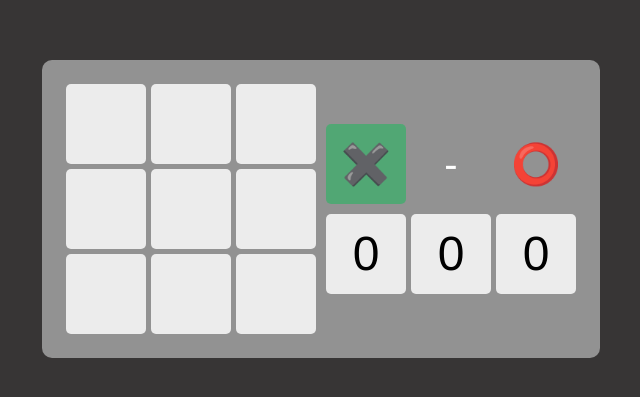
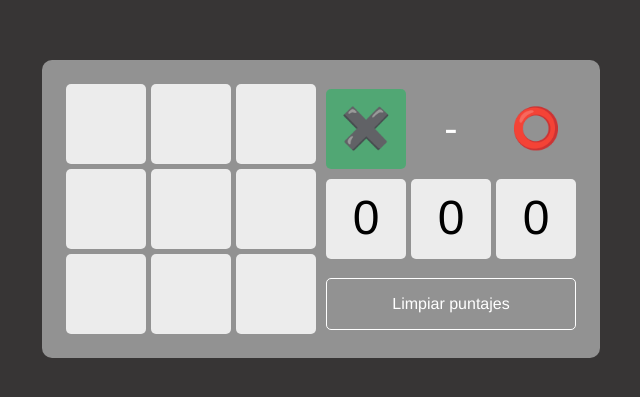
Before and after one commit to damaaaar/tres-en-raya, a React (Vite) app: page / in a window 1280 px wide. Shown: the part 191-588 px from the top of the page, without its empty margins (319-959 px from the left). Built offline with nearby package versions, Linux system fonts and the light colour scheme.

Commit message:
add local storage for points

```diff
--- a/src/components/Board/index.jsx
+++ b/src/components/Board/index.jsx
@@ -1,6 +1,7 @@
 import { useState } from "react";
 import { TURNS } from "../../constants.js";
 import { checkWinner, checkTie } from "../../functions.js";
+import { savePointsX, savePointsO, savePointsTie } from "../../functions.js";
 import confetti from "canvas-confetti";
 
 import "./Board.css";
@@ -39,15 +40,22 @@ function Board(props) {
 
     if (newWinner) {
       if (newWinner === TURNS.X) {
-        setPointsX(pointsX + 1);
+        const newPointX = pointsX + 1;
+        setPointsX(newPointX);
+        savePointsX(newPointX);
       } else if (newWinner === TURNS.O) {
-        setPointsO(pointsO + 1);
+        const newPointO = pointsO + 1;
+        setPointsO(newPointO);
+        savePointsO(newPointO);
       }
 
+      console.log(window.localStorage);
       setWinner(newWinner);
       confetti();
     } else if (checkTie(newBoard)) {
-      setTiePoints(tiePoints + 1);
+      const newTiePoints = tiePoints + 1;
+      setTiePoints(newTiePoints);
+      savePointsTie(newTiePoints);
       setWinner(false);
     }
   };
--- a/src/components/Button/Button.css
+++ b/src/components/Button/Button.css
@@ -1,13 +1,25 @@
-.button {
+.button-reset-game {
   border: 0.5px solid var(--white);
   border-radius: 5px;
   padding: 1rem 2rem;
   background: var(--secundary-color);
   color: var(--white);
   transition: all 0.2s ease;
-  text-transform: uppercase;
 }
 
-.button:hover {
+.button-reset-game:hover {
   cursor: pointer;
 }
+
+.button-reset-points {
+  border-radius: 5px;
+  border: 1px solid var(--white);
+  width: 100%;
+  padding: 1rem;
+  transition: background 0.2s ease;
+}
+
+.button-reset-points:hover {
+  background: var(--secundary-color);
+  cursor: pointer;
+}
--- a/src/components/Button/index.jsx
+++ b/src/components/Button/index.jsx
@@ -1,14 +1,14 @@
 import "./Button.css";
 
 function Button(props) {
-  const { functionButton } = props;
+  const { functionButton, text, styles } = props;
 
   const handleClick = () => {
     functionButton();
   };
   return (
-    <button className="button" type="submit" onClick={handleClick}>
-      Reiniciar juego
+    <button className={styles} type="submit" onClick={handleClick}>
+      {text}
     </button>
   );
 }
--- a/src/components/ControlSection/ControlSection.css
+++ b/src/components/ControlSection/ControlSection.css
@@ -1,6 +1,7 @@
 .control {
   display: grid;
   place-items: center;
+  gap: 10px;
 }
 
 .control-points {
--- a/src/components/ControlSection/index.jsx
+++ b/src/components/ControlSection/index.jsx
@@ -1,9 +1,11 @@
 import "./ControlSection.css";
 import Player from "../Player";
+import Button from "../Button";
+
 import { TURNS } from "../../constants";
 
 function ControlSection(props) {
-  const { controlTurn, pointsX, tiePoints, pointsO } = props;
+  const { controlTurn, pointsX, tiePoints, pointsO, resetPoints } = props;
 
   return (
     <section className="control">
@@ -20,6 +22,11 @@ function ControlSection(props) {
           selected={controlTurn === TURNS.O}
         />
       </div>
+      <Button
+        functionButton={resetPoints}
+        text="Limpiar puntajes"
+        styles="button-reset-points"
+      />
     </section>
   );
 }
--- a/src/components/GameSection/index.jsx
+++ b/src/components/GameSection/index.jsx
@@ -8,9 +8,34 @@ import { TURNS } from "../../constants";
 
 function GameSection() {
   const [controlTurn, setControlTurn] = useState(TURNS.X);
-  const [pointsX, setPointsX] = useState(0);
-  const [tiePoints, setTiePoints] = useState(0);
-  const [pointsO, setPointsO] = useState(0);
+  const [pointsX, setPointsX] = useState(() => {
+    const pointsXFromStorage = Number(
+      window.localStorage.getItem("pointsSaveX")
+    );
+    return pointsXFromStorage ?? 0;
+  });
+  const [tiePoints, setTiePoints] = useState(() => {
+    const pointsTiesFromStorage = Number(
+      window.localStorage.getItem("pointsSaveTie")
+    );
+    return pointsTiesFromStorage ?? 0;
+  });
+  const [pointsO, setPointsO] = useState(() => {
+    const pointsOFromStorage = Number(
+      window.localStorage.getItem("pointsSaveO")
+    );
+    return pointsOFromStorage ?? 0;
+  });
+
+  const resetPoints = () => {
+    window.localStorage.removeItem("pointsSaveX");
+    window.localStorage.removeItem("pointsSaveO");
+    window.localStorage.removeItem("pointsSaveTie");
+
+    setPointsX(0);
+    setTiePoints(0);
+    setPointsO(0);
+  };
 
   return (
     <section className="game">
@@ -29,6 +54,7 @@ function GameSection() {
         pointsX={pointsX}
         tiePoints={tiePoints}
         pointsO={pointsO}
+        resetPoints={resetPoints}
       />
     </section>
   );
--- a/src/components/Winner/index.jsx
+++ b/src/components/Winner/index.jsx
@@ -16,7 +16,11 @@ function Winner(props) {
       <div className="winner-content">
         <span className="winner-span">{texto}</span>
         {winner && <Square value={winner} />}
-        <Button functionButton={functionButton} />
+        <Button
+          functionButton={functionButton}
+          text="Reiniciar juego"
+          styles="button-reset-game"
+        />
       </div>
     </section>
   );
--- a/src/functions.js
+++ b/src/functions.js
@@ -17,3 +17,15 @@ export const checkWinner = (checkBoard) => {
 export const checkTie = (checkBoard) => {
   return checkBoard.every((square) => square !== null);
 };
+
+export const savePointsX = (pointsSaveX) => {
+  window.localStorage.setItem("pointsSaveX", pointsSaveX);
+};
+
+export const savePointsO = (pointsSaveO) => {
+  window.localStorage.setItem("pointsSaveO", pointsSaveO);
+};
+
+export const savePointsTie = (pointsSaveTie) => {
+  window.localStorage.setItem("pointsSaveTie", pointsSaveTie);
+};
```
